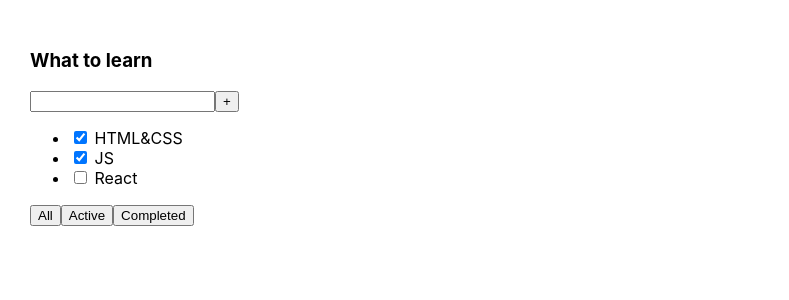
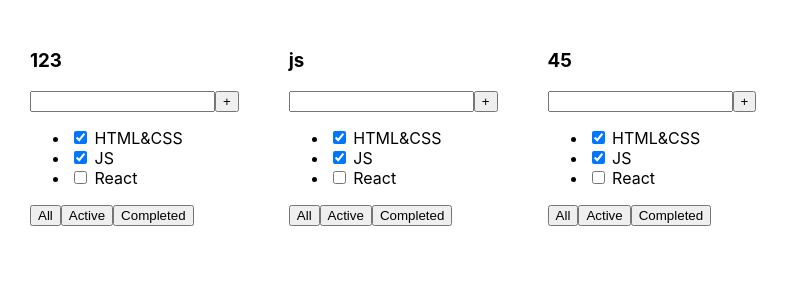
Before and after one commit to maxxjsmaxx1/vds_todolist, a React (Create React App) app: page / in a window 1280 px wide. Shown: the top 300 px of the page, without its empty margins (0-789 px from the left). Built offline with nearby package versions, Linux system fonts and the light colour scheme.

Commit message:
7 Task results 2023.05.21 1739

```diff
--- a/src/App.tsx
+++ b/src/App.tsx
@@ -3,11 +3,14 @@ import './App.css';
 import {Todolist} from "./Todolist";
 
 // A task. Draw three components.
-//     Pass to the first component in the string `<h3>What to learn</h3>` "123", to the second "js", to the third "45"
+//     Pass to the first component in the string `<h3>What to learn</h3>` "123",
+//     to the second "js", to the third "45"
 function App() {
     return (
         <div className="App">
-            <Todolist/>
+            <Todolist title={123}/>
+            <Todolist title={"js"}/>
+            <Todolist title={45}/>
         </div>
     );
 }
--- a/src/Todolist.tsx
+++ b/src/Todolist.tsx
@@ -1,9 +1,13 @@
 import React from "react";
 
-export const Todolist = () => {
+
+type PropsType={
+    title:number|string
+}
+export const Todolist = (props:PropsType) => {
     return (
         <div>
-            <h3>What to learn</h3>
+            <h3>{props.title}</h3>
             <div>
                 <input/>
                 <button>+</button>
```
Also changed, not shown: 1 other file (tests, documents, lock files or other folders).
